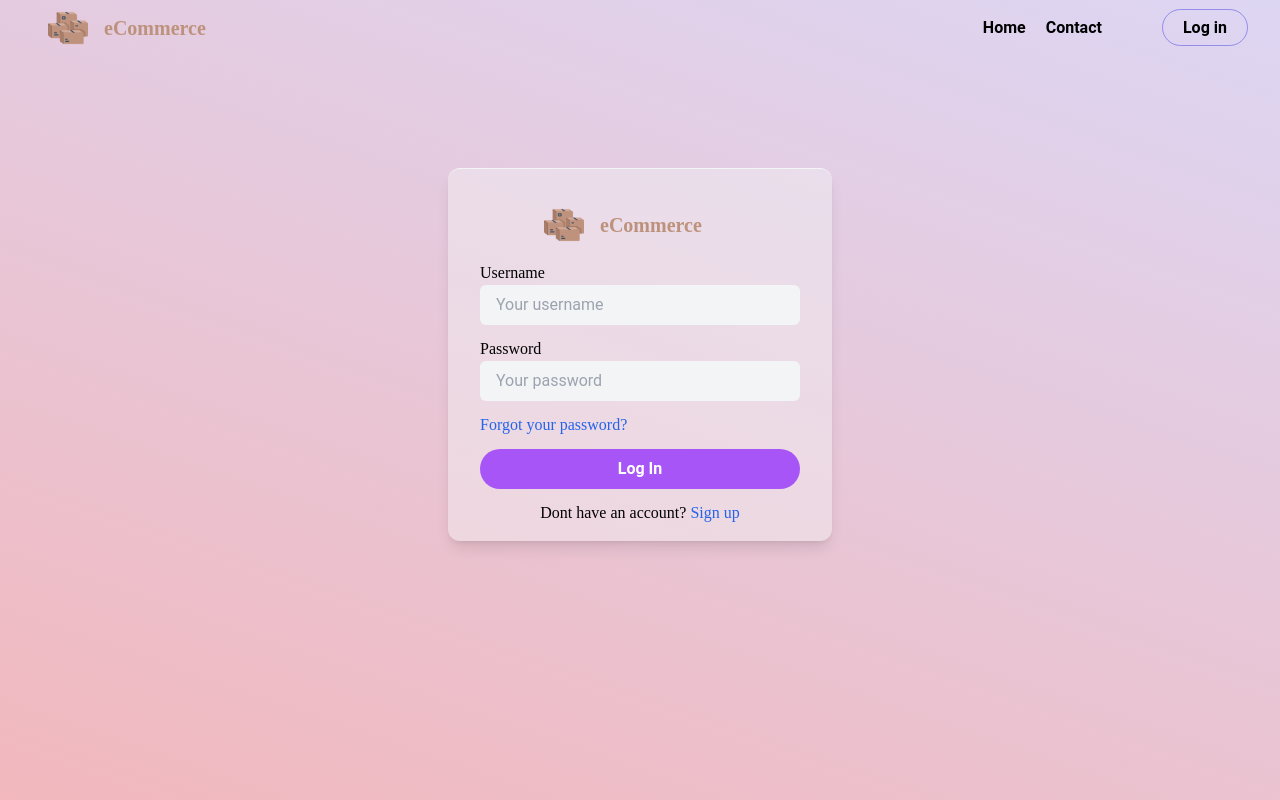
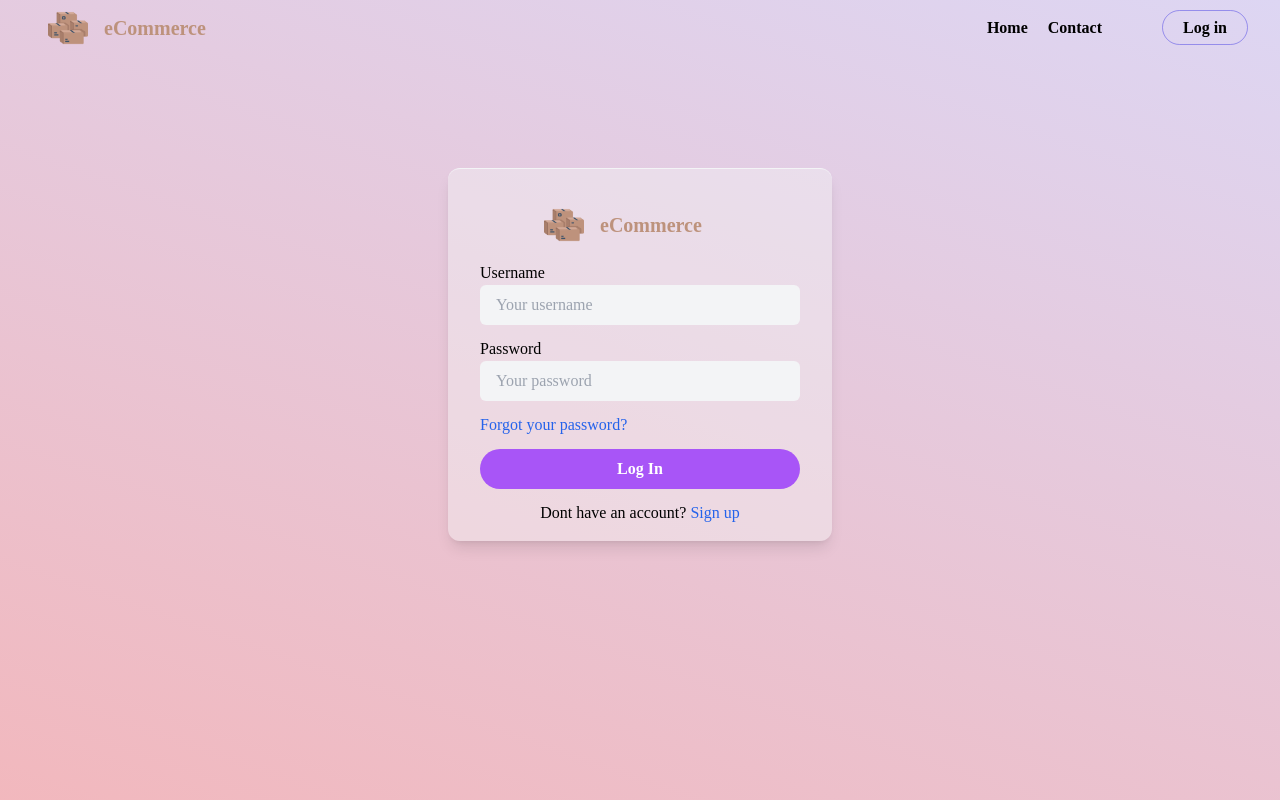
Before and after one commit to florinbighiu/El-proyecte-grande, a React (Vite) app in the folder client/: page /login in a window 1280 px wide. Shown: the top 800 px of the page. Built offline with nearby package versions, Linux system fonts and the light colour scheme.

Commit message:
Changed the body font

```diff
--- a/client/src/index.css
+++ b/client/src/index.css
@@ -3,13 +3,13 @@
 @tailwind utilities;
 
 @media screen and (max-width: 767px) {
-  .visible-below-767 {
+  .visible-below-767{
     display: block;
   }
 }
 
 body {
-  font-family: "Roboto";
+  font-family: "GT Walsheim";
   scroll-behavior: smooth;
 }
 
--- a/client/src/layout/Navbar.jsx
+++ b/client/src/layout/Navbar.jsx
@@ -47,7 +47,7 @@ const Navbar = () => {
   );
 
   return (
-    <nav className="top-0 z-50 font-medium text-white">
+    <nav>
       <div className=" mx-auto my-1 w-full flex flex-wrap justify-between items-center">
         <div className="sticky left-0 flex items-center mx-12">
           <a href="/">
--- a/client/src/pages/Cart.jsx
+++ b/client/src/pages/Cart.jsx
@@ -1,3 +1,4 @@
+/* eslint-disable react/no-unescaped-entities */
 import { useState, useEffect } from "react";
 import { Link } from "react-router-dom";
 import Checkout from "../components/Checkout";
@@ -194,14 +195,14 @@ function Cart() {
                 </>) : (
                     <div className="flex flex-col items-center justify-start col-span-3 mt-8">
                         <img src={EmptyCart} alt="EmptyCart" className="h-2/5 " />
-                        <h1 className="w-full text-center text-2xl mt-2">
-                            You don't have any items in your cart. Let's get shopping!
+                        <h1 className="w-full text-center font-serif text-2xl mt-2">
+                            You don't have any items in your cart.
                         </h1>
                         <div className="h-1/4 flex items-center justify-center">
                             <Link to="/products">
                                 <div className="flex flex-row items-center space-x-2 bg-pink-500 hover:bg-pink-600 p-3 px-8 text-xl font-helvetica text-white rounded-full">
                                         <FaShoppingBag />
-                                    <p>Start shopping</p>
+                                    <p className="font-serif">Start shopping</p>
                                 </div>
                             </Link>
                         </div>
--- a/client/src/pages/LoginPage.jsx
+++ b/client/src/pages/LoginPage.jsx
@@ -55,7 +55,7 @@ const LoginPage = () => {
           <img src={Logo} alt="Logo" className="w-10 h-10 my-1" />
           <div className="text-xl text-[#bd927c] ml-4 font-semibold font-body">eCommerce</div>
         </div>
-        <form className="py-3 px-8 font-display">
+        <form className="py-3 px-8 font-serif">
           <div className="mb-3">
             <label htmlFor="username" className="text-black">
               Username
--- a/client/tailwind.config.js
+++ b/client/tailwind.config.js
@@ -39,7 +39,7 @@ export default {
       },
       fontFamily: {
         sans: ["ui-sans-serif", "system-ui"],
-        serif: ["Roboto"],
+        serif: ["GT Walsheim"],
         mono: ["ui-monospace", "SFMono-Regular"],
         display: ["Oswald"],
         body: ["Bungee Spice"],
```
